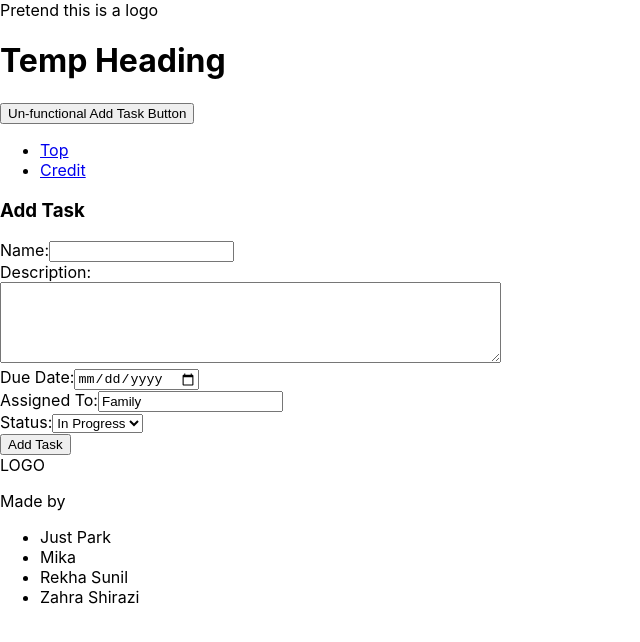
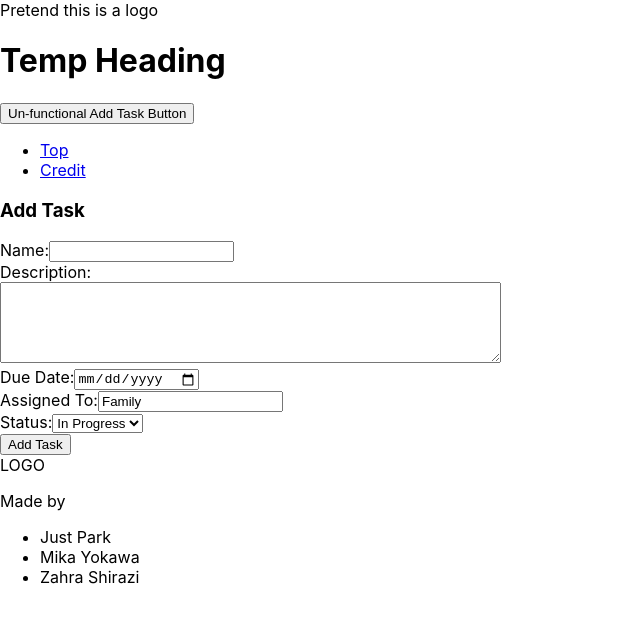
Before and after one commit to zara-sh/ToDoAppW13, a React (Create React App) app: page / in a window 1280 px wide. Shown: the top 642 px of the page, without its empty margins (0-640 px from the left). Built offline with nearby package versions, Linux system fonts and the light colour scheme.

Commit message:
Fixed the credit in footer

```diff
--- a/src/components/MainFooter.js
+++ b/src/components/MainFooter.js
@@ -6,8 +6,7 @@ export default function MainFooter() {
 				<p>Made by</p>
 				<ul>
 					<li>Just Park</li>
-					<li>Mika</li>
-					<li>Rekha Sunil</li>
+					<li>Mika Yokawa</li>
 					<li>Zahra Shirazi</li>
 				</ul>
 			</div>
```
